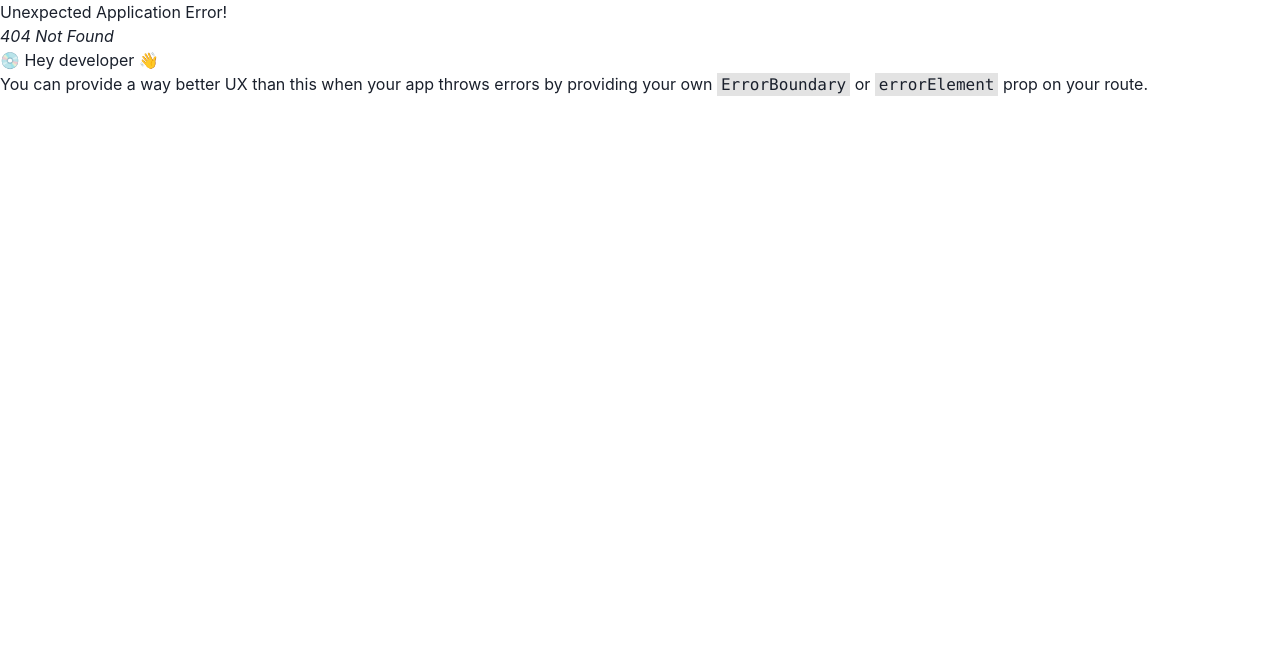
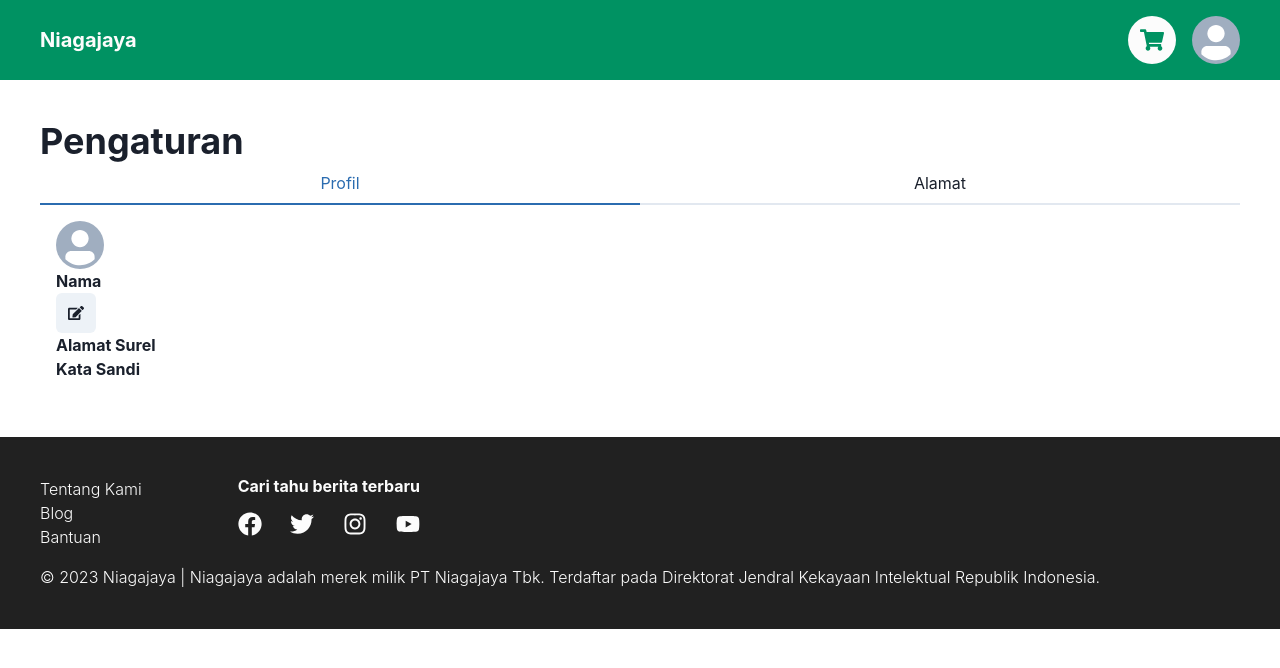
Before and after one commit to raihanromzi/niagajaya, a React (Vite) app in the folder projects/client/: page /settings in a window 1280 px wide. Before the commit this address had no page. Shown: the top 668 px of the page. Built offline with nearby package versions, Linux system fonts and the light colour scheme.

Commit message:
add settings page and profile panel

```diff
--- /dev/null
+++ b/projects/client/src/components/ProfilePanel.jsx
@@ -0,0 +1,47 @@
+import {
+  Avatar,
+  Box,
+  IconButton,
+  Modal,
+  ModalBody,
+  ModalContent,
+  ModalFooter,
+  ModalHeader,
+  ModalOverlay,
+  TabPanel,
+  Text,
+  useDisclosure,
+} from "@chakra-ui/react";
+import { FaEdit } from "react-icons/fa";
+
+const ProfilePanel = () => {
+  const { isOpen, onOpen, onClose } = useDisclosure();
+
+  return (
+    <TabPanel>
+      <Box>
+        <Avatar />
+      </Box>
+      <Box>
+        <Text fontWeight="bold">Nama</Text>
+        <IconButton icon={<FaEdit />} onClick={onOpen} />
+      </Box>
+      <Box>
+        <Text fontWeight="bold">Alamat Surel</Text>
+      </Box>
+      <Box>
+        <Text fontWeight="bold">Kata Sandi</Text>
+      </Box>
+      <Modal isOpen={isOpen} onClose={onClose}>
+        <ModalOverlay />
+        <ModalContent>
+          <ModalHeader></ModalHeader>
+          <ModalBody></ModalBody>
+          <ModalFooter></ModalFooter>
+        </ModalContent>
+      </Modal>
+    </TabPanel>
+  );
+};
+
+export default ProfilePanel;
--- a/projects/client/src/main.jsx
+++ b/projects/client/src/main.jsx
@@ -6,6 +6,7 @@ import RootLayout from "./components/RootLayout";
 import IndexPage from "./routes/index";
 import RegisterPage, { registerAction } from "./routes/register";
 import SetPasswordPage, { setPasswordAction } from "./routes/setPassword";
+import SettingsPage from "./routes/settings";
 
 const router = createBrowserRouter([
   {
@@ -19,6 +20,10 @@ const router = createBrowserRouter([
         Component: SetPasswordPage,
         action: setPasswordAction,
       },
+      {
+        path: "settings",
+        Component: SettingsPage,
+      },
     ],
   },
 ]);
--- /dev/null
+++ b/projects/client/src/routes/settings.jsx
@@ -0,0 +1,29 @@
+import {
+  Heading,
+  Tab,
+  TabList,
+  TabPanel,
+  TabPanels,
+  Tabs,
+} from "@chakra-ui/react";
+import ProfilePanel from "../components/ProfilePanel";
+
+const SettingsPage = () => {
+  return (
+    <>
+      <Heading>Pengaturan</Heading>
+      <Tabs isFitted>
+        <TabList>
+          <Tab>Profil</Tab>
+          <Tab>Alamat</Tab>
+        </TabList>
+        <TabPanels>
+          <ProfilePanel />
+          <TabPanel></TabPanel>
+        </TabPanels>
+      </Tabs>
+    </>
+  );
+};
+
+export default SettingsPage;
```
